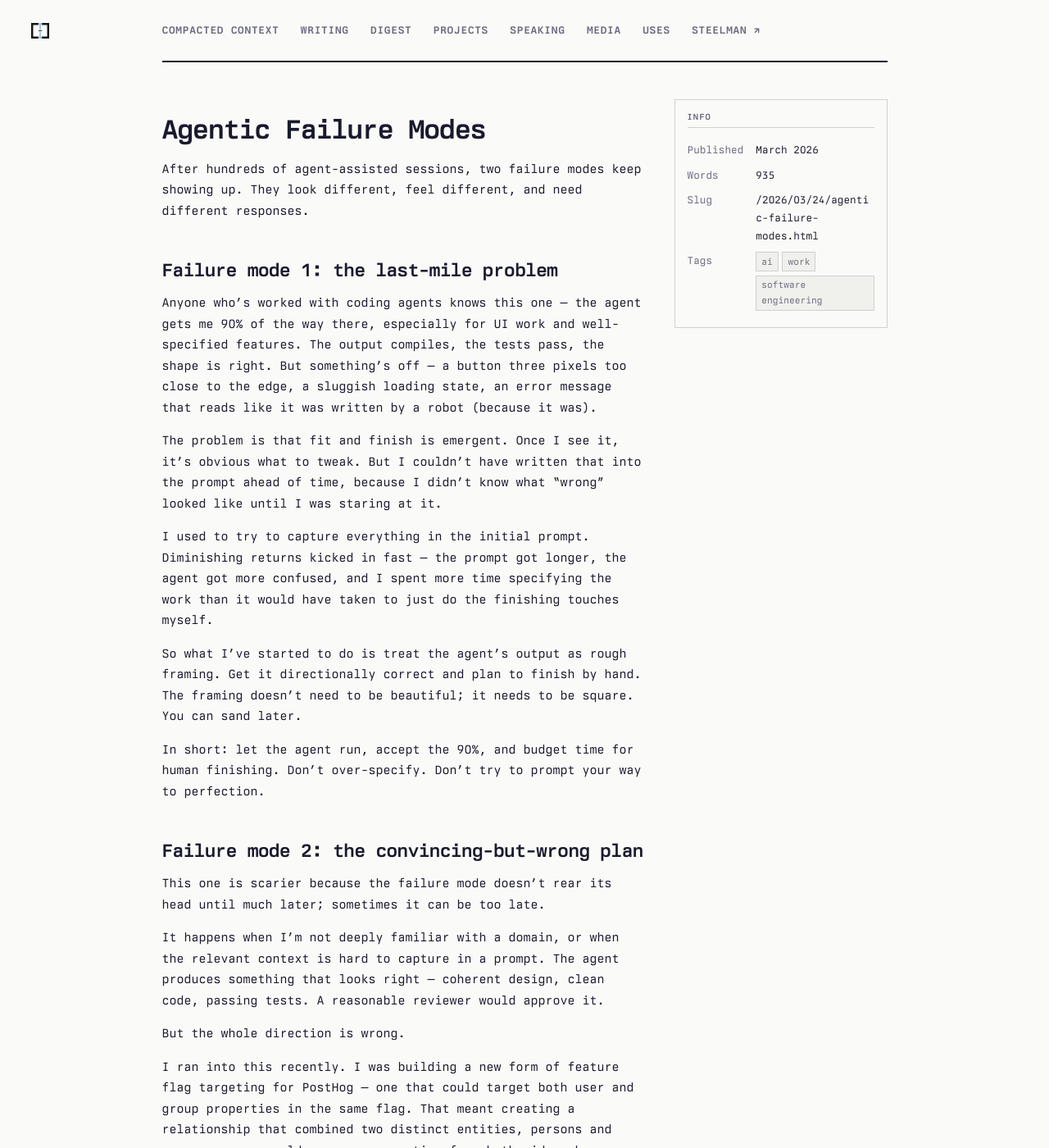
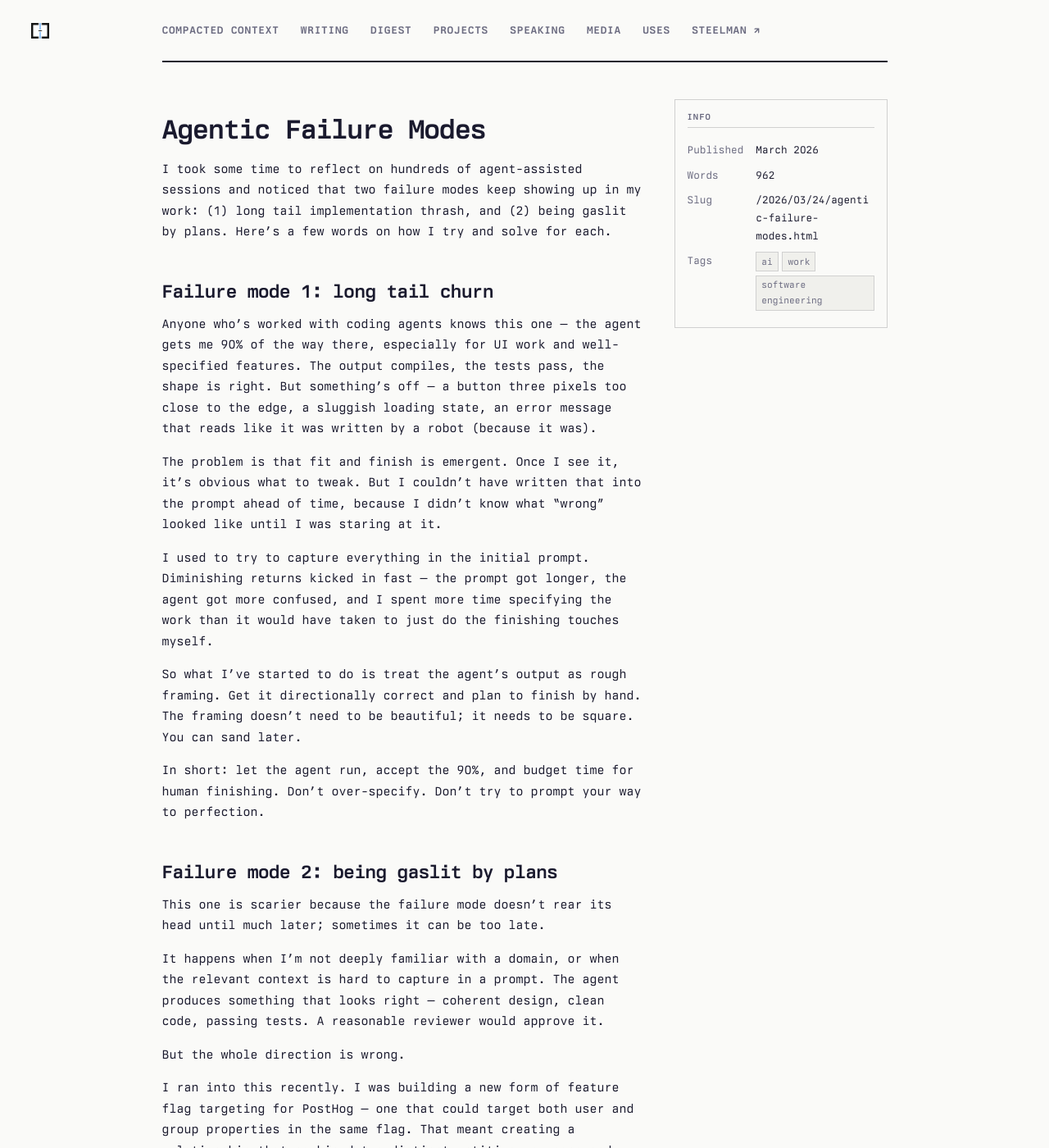
Before and after one commit to dmarticus/dmarticus.github.io, a Jekyll site: the page built from _posts/2026-03-24-agentic-failure-modes.md, in a window 1280 px wide and 1400 px high. Shown: the whole window at 82% size. Built offline with Jekyll 4.4.1, drawn with Linux system fonts in a browser that asks for light colours.

Commit message:
minor edits

```diff
--- a/_posts/2026-03-24-agentic-failure-modes.md
+++ b/_posts/2026-03-24-agentic-failure-modes.md
@@ -5,9 +5,9 @@ tags: [ai, work, software engineering]
 post_summary: "LLM-assisted work fails in two distinct ways — at the last mile and at the foundation — and they need opposite responses."
 ---
 
-After hundreds of agent-assisted sessions, two failure modes keep showing up. They look different, feel different, and need different responses.
+I took some time to reflect on hundreds of agent-assisted sessions and noticed that two failure modes keep showing up in my work: (1) long tail implementation thrash, and (2) being gaslit by plans. Here's a few words on how I try and solve for each.
 
-## Failure mode 1: the last-mile problem
+## Failure mode 1: long tail churn
 
 Anyone who's worked with coding agents knows this one — the agent gets me 90% of the way there, especially for UI work and well-specified features. The output compiles, the tests pass, the shape is right. But something's off — a button three pixels too close to the edge, a sluggish loading state, an error message that reads like it was written by a robot (because it was).
 
@@ -19,7 +19,7 @@ So what I've started to do is treat the agent's output as rough framing. Get it
 
 In short: let the agent run, accept the 90%, and budget time for human finishing. Don't over-specify. Don't try to prompt your way to perfection.
 
-## Failure mode 2: the convincing-but-wrong plan
+## Failure mode 2: being gaslit by plans
 
 This one is scarier because the failure mode doesn't rear its head until much later; sometimes it can be too late.
 
```
Also changed, not shown: _posts/2026-03-11-announcing-steelman.md (+2 -0 lines), _posts/2026-06-21-messy-fusion.md (+2 -0 lines).
